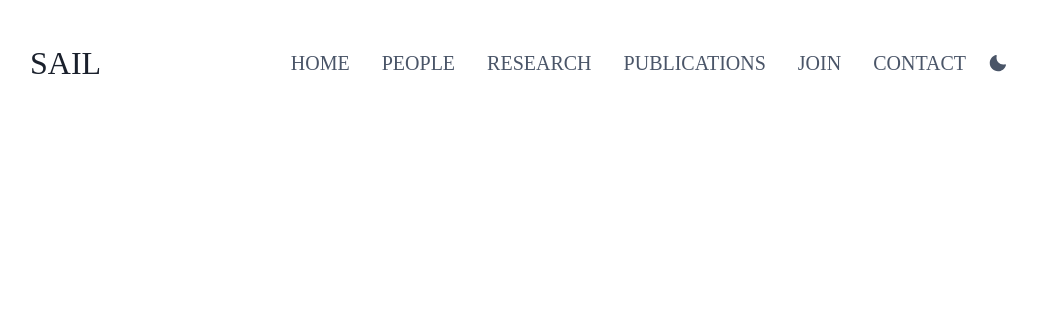
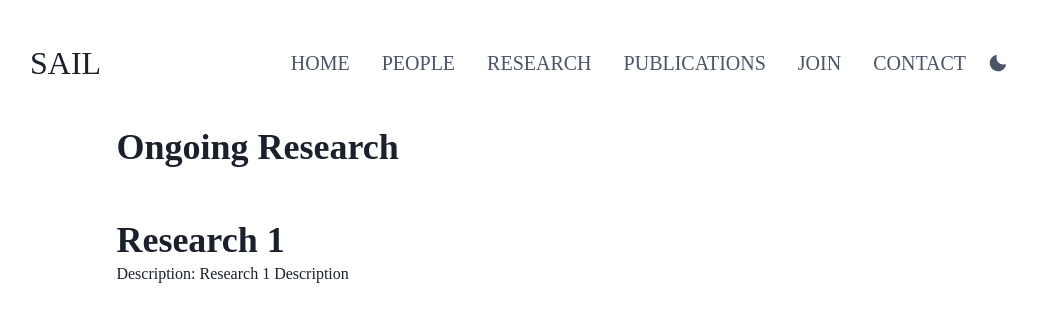
Before and after one commit to hicsail/hicsail.github.io, a React app: page /ongoingresearch in a window 1280 px wide. Shown: the top 322 px of the page, without its empty margins (114-1151 px from the left). Built offline with nearby package versions, Linux system fonts and the light colour scheme; a web font is replaced by a local one.

Commit message:
add ongoing research and past research pages

```diff
--- a/src/pages/OngoingResearch.tsx
+++ b/src/pages/OngoingResearch.tsx
@@ -1,4 +1,25 @@
-import { Box } from '@chakra-ui/react';
+import { Box, Flex, Heading, Link, Stack, Text } from '@chakra-ui/react';
 import * as React from 'react';
+import { ONGOINGRESEARCH_LIST } from '../utils/data';
 
-export const OngoingResearch: React.VFC = () => <Box></Box>;
+export const OngoingResearch: React.VFC = () => {
+  return (
+    <Flex width="80%" display="column" justifyContent="center">
+      <Box marginBottom="30px">
+        <Heading>Ongoing Research</Heading>
+      </Box>
+      <Box>
+        {ONGOINGRESEARCH_LIST.map((research) => (
+          <Flex direction="column" padding="20px 20px 20px 0px">
+            <Heading>
+              <Link href={research.link} isExternal>
+                {research.title}
+              </Link>
+            </Heading>
+            <Text>Description: {research.description}</Text>
+          </Flex>
+        ))}
+      </Box>
+    </Flex>
+  );
+};
--- a/src/pages/PastResearch.tsx
+++ b/src/pages/PastResearch.tsx
@@ -1,4 +1,25 @@
-import { Box } from '@chakra-ui/react';
+import { Box, Flex, Heading, Stack, Text, Link } from '@chakra-ui/react';
 import * as React from 'react';
+import { PASTRESEARCH_LIST } from '../utils/data';
 
-export const PastResearch: React.VFC = () => <Box></Box>;
+export const PastResearch: React.VFC = () => {
+  return (
+    <Flex width="80%" display="column" justifyContent="center">
+      <Box marginBottom="30px">
+        <Heading>Past Research</Heading>
+      </Box>
+      <Box>
+        {PASTRESEARCH_LIST.map((research) => (
+          <Flex direction="column" padding="20px 20px 20px 0px">
+            <Heading>
+              <Link href={research.link} isExternal>
+                {research.title}
+              </Link>
+            </Heading>
+            <Text>Description: {research.description}</Text>
+          </Flex>
+        ))}
+      </Box>
+    </Flex>
+  );
+};
```
